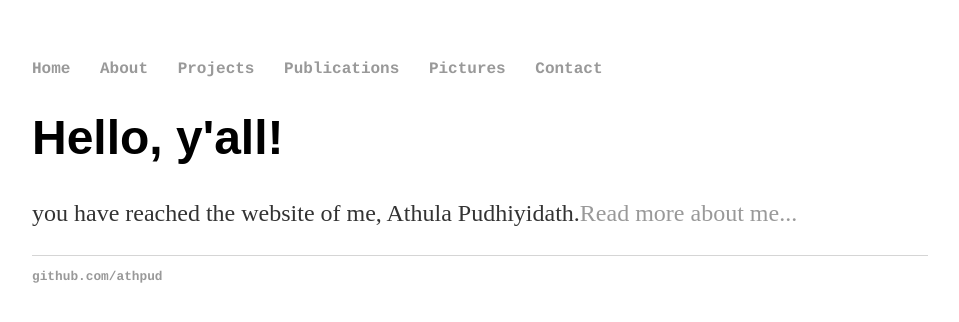
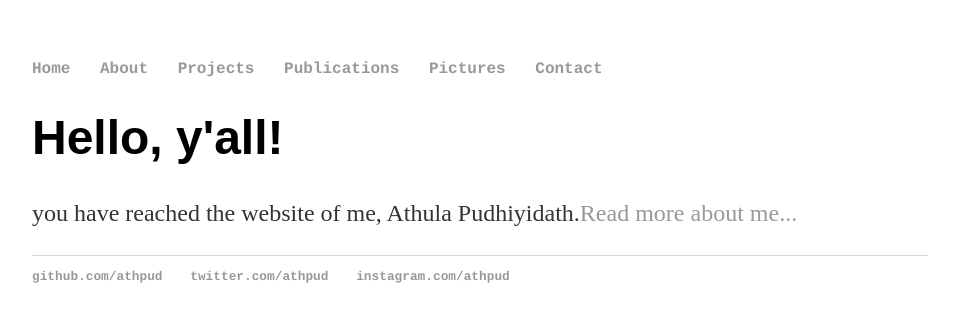
Before and after one commit to athpud/athpud.github.io, a Jekyll site: the page built from index.html, in a window 1280 px wide. Shown: the top 322 px of the page, without its empty margins (160-1119 px from the left). Built offline with Jekyll 4.4.1, drawn with Linux system fonts in a browser that asks for light colours.

Commit message:
Update default.html

```diff
--- a/_layouts/default.html
+++ b/_layouts/default.html
@@ -24,7 +24,9 @@
 			<footer>
 	    		<ul>
 	        		<li><a href="https://github.com/athpud">github.com/athpud</a></li>
-				</ul>
+				<li><a href="https://github.com/athpud">twitter.com/athpud</a></li>
+				<li><a href="https://github.com/athpud">instagram.com/athpud</a></li>
+			</ul>
 			</footer>
 		</body>
 	</html>
```
